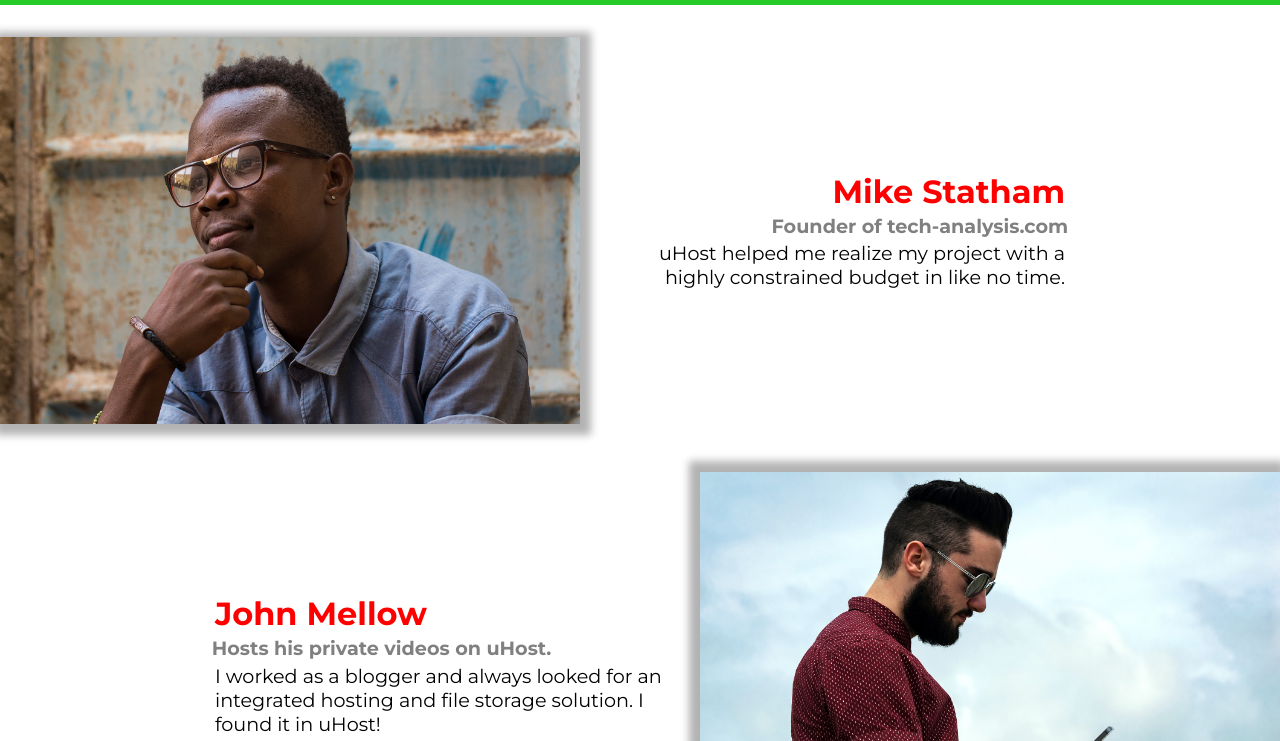
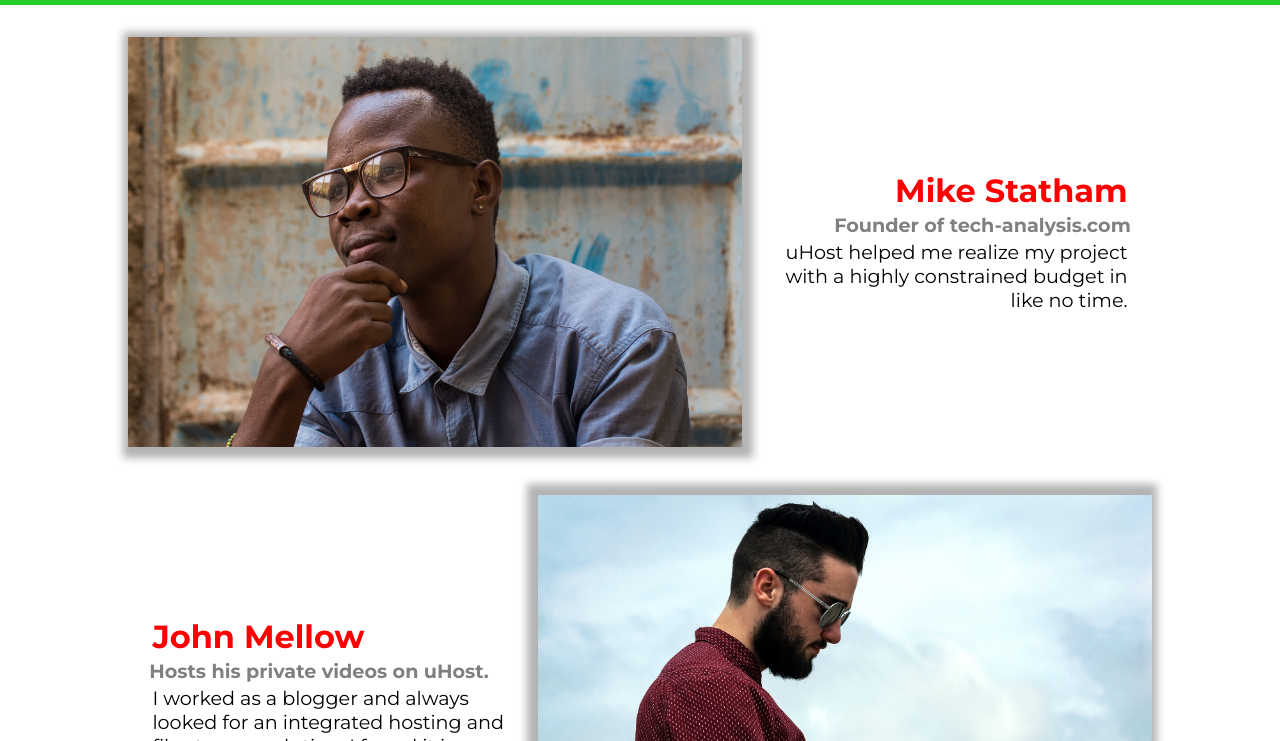
Before and after one commit to SouhardyaSaha/Learning-CSS, a plain HTML site: page course-project/customers/index.html in a window 1280 px wide. Shown: the part 59-800 px from the top of the page. Drawn offline with Linux system fonts and the light colour scheme.

Commit message:
customers page made responsive

```diff
--- a/course-project/customers/customers.css
+++ b/course-project/customers/customers.css
@@ -1,11 +1,7 @@
 .testimonial {
+  width: 100%;
   font-size: 1.2rem;
   margin: 3rem 0;
-}
-
-.testimonial__list {
-  width: 80%;
-  margin: auto;
 }
 
 .testimonial:first-of-type {
@@ -13,10 +9,7 @@
 }
 
 .testimonial__image-container {
-  width: 60%;
-  max-width: 580px;
-  display: inline-block;
-  vertical-align: middle;
+  width: 100%;
   box-shadow: 3px 3px 8px 8px rgba(0, 0, 0, 0.3);
 }
 
@@ -26,11 +19,9 @@
 }
 
 .testimonial__info {
-  width: 39%;
+  width: 100%;
   text-align: right;
   padding: 1rem;
-  display: inline-block;
-  vertical-align: middle;
 }
 
 #customer-2.testimonial {
@@ -70,3 +61,28 @@
 .testimonial__text {
   margin: 0.2rem;
 }
+
+@media (min-width: 52rem) {
+  .testimonial {
+    margin: 3rem auto;
+    width: 80%;
+  }
+
+  .testimonial__list {
+    width: 80%;
+    margin: auto;
+  }
+
+  .testimonial__image-container {
+    width: 60%;
+    max-width: 40rem;
+    display: inline-block;
+    vertical-align: middle;
+  }
+
+  .testimonial__info {
+    width: 39%;
+    display: inline-block;
+    vertical-align: middle;
+  }
+}
--- a/course-project/customers/index.html
+++ b/course-project/customers/index.html
@@ -3,6 +3,7 @@
 
 <head>
     <meta charset="UTF-8">
+    <meta name="viewport" content="width=device-width, initial-scale=1.0">
     <meta name="viewport" content="width=device-width, initial-scale=1.0">
     <meta http-equiv="X-UA-Compatible" content="ie=edge">
     <title>uHost Customers</title>
@@ -21,7 +22,7 @@
                 <span class="toggle-button__bar"></span>
                 <span class="toggle-button__bar"></span>
             </button>
-            <a href="index.html" class="main-nav__brand">
+            <a href="../index.html" class="main-nav__brand">
                 <img src="../img/uhost-icon.png" alt="uHost">
             </a>
         </div>
```
